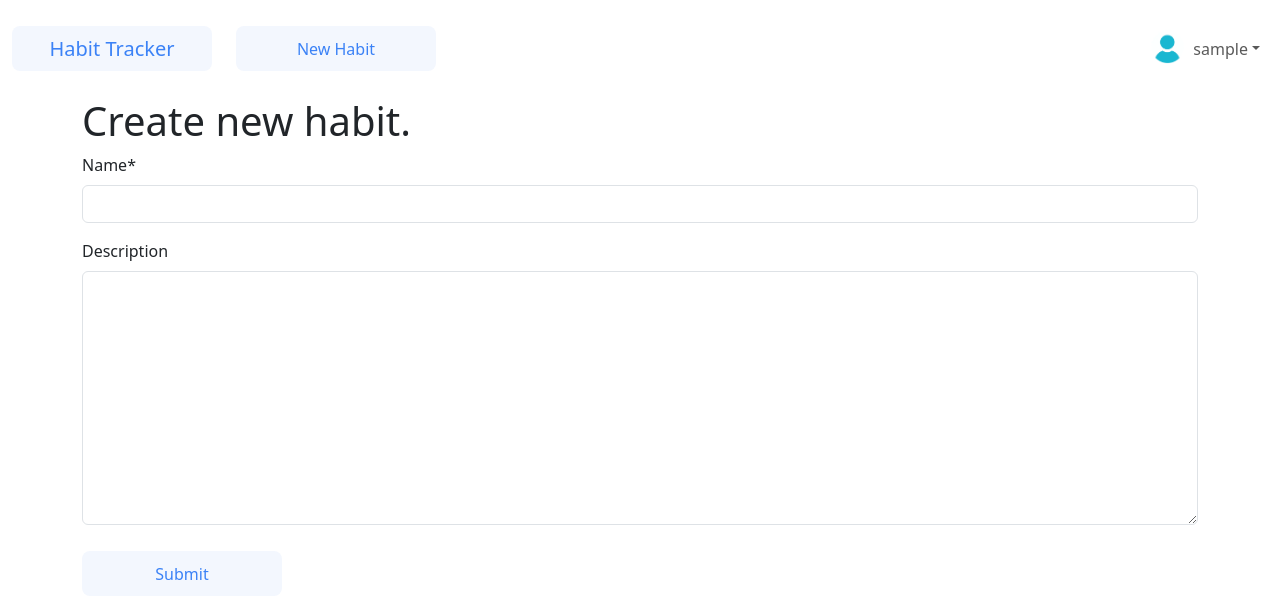
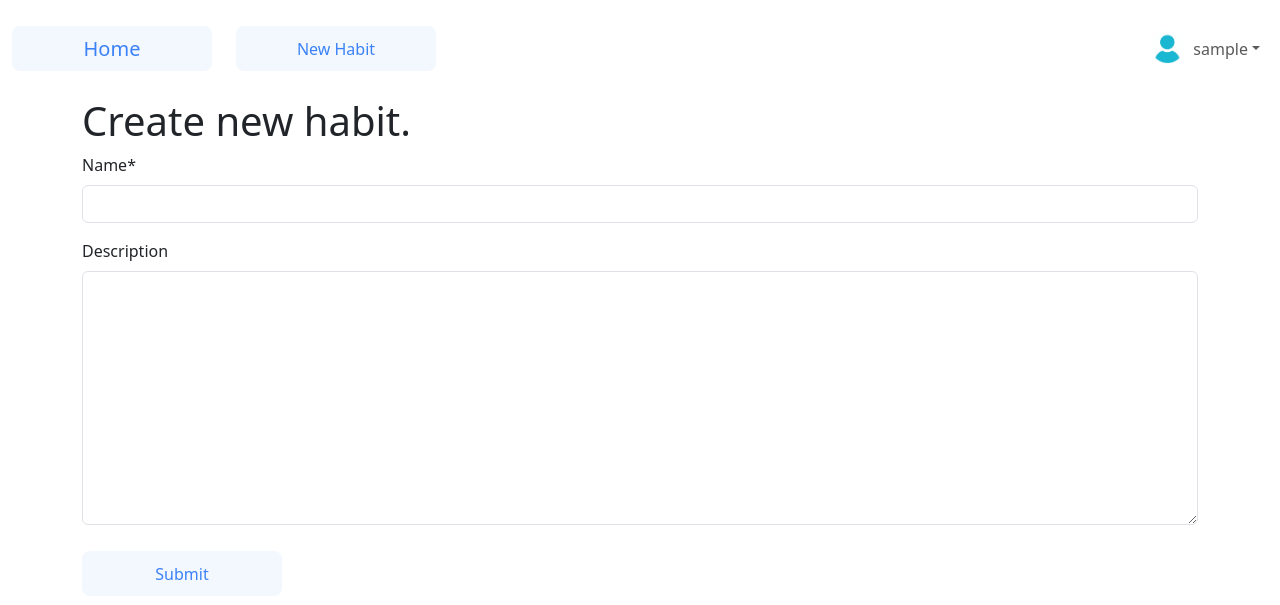
Before and after one commit to Peleda23/Habit-tracker, a Django app: page /create_habit/ in a window 1280 px wide. Shown: the top 605 px of the page. Run offline with Django 5.2, Linux system fonts and the light colour scheme; the visitor is signed in with stand-in values (Sample User, id 1); some libraries are stand-ins or nearby versions.

Commit message:
Change name of button.

```diff
--- a/templates/base.html
+++ b/templates/base.html
@@ -19,7 +19,8 @@
     <body>
         <nav class="navbar navbar-expand-lg">
             <div class="container-fluid">
-                <a class="navbar-brand" href="{% url 'heatmap_view' %}"><button class="button-blue">Habit Tracker</button></a>
+
+                <a class="navbar-brand" href="{% url 'heatmap_view' %}"><button class="button-blue">Home</button></a>
 
                 <button class="navbar-toggler"
                         type="button"
```
